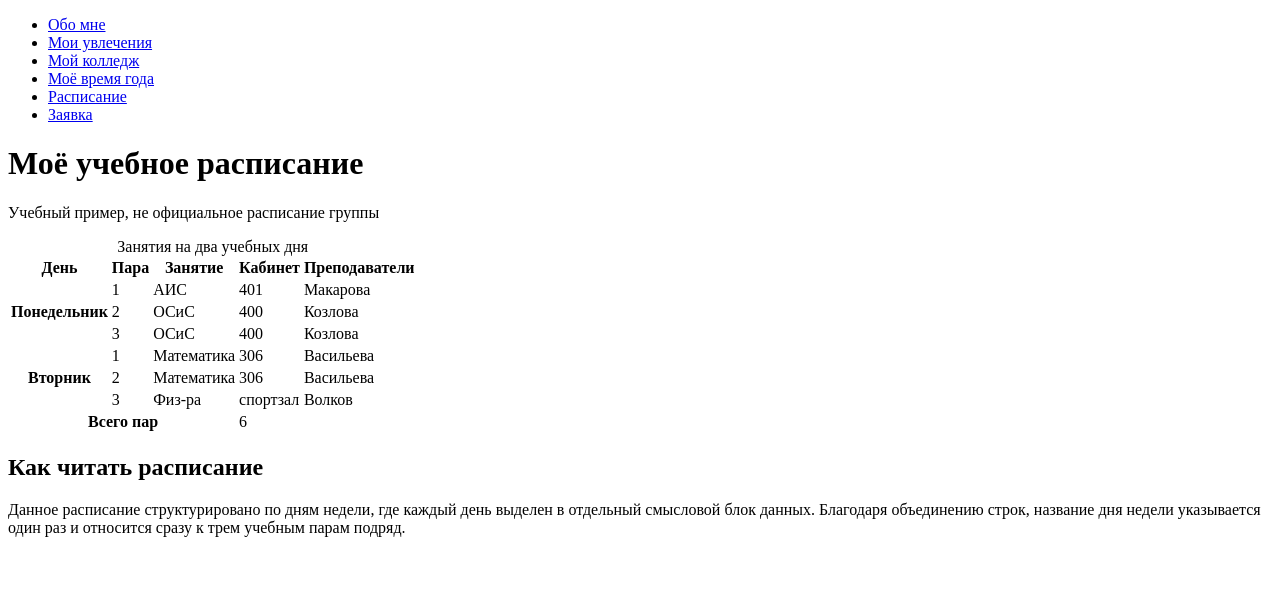
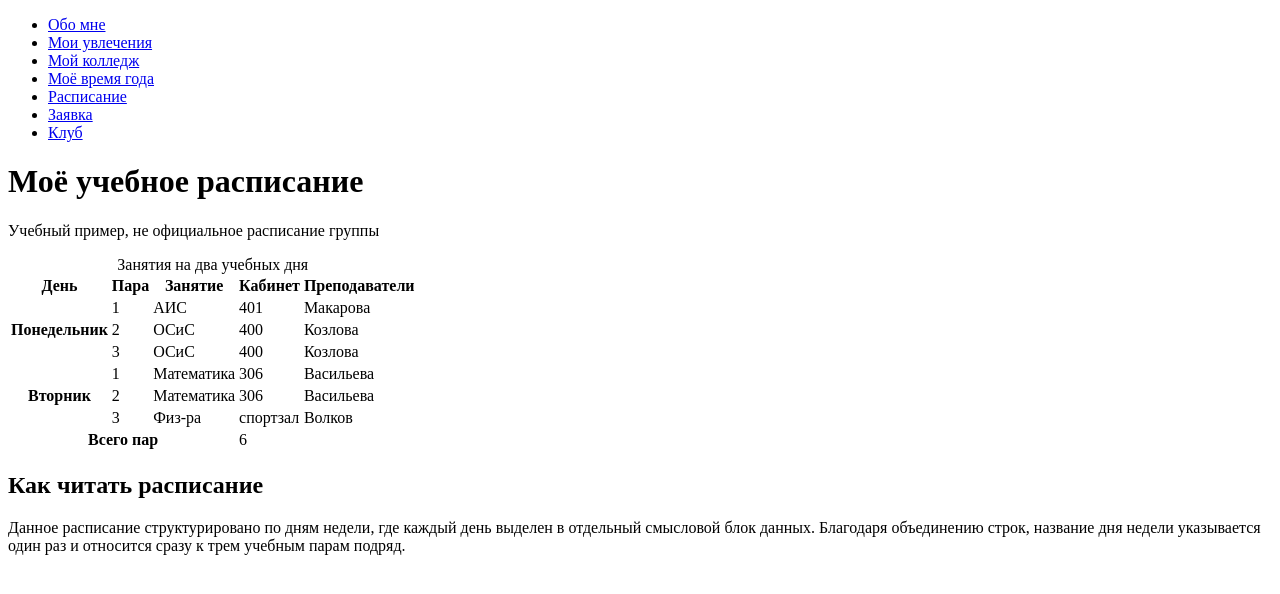
Before and after one commit to GavrilovaAnastasia67/uchebnaya-praktika, a plain HTML site: page about-me/schedule.html in a window 1280 px wide. Drawn offline with Linux system fonts and the light colour scheme.

Commit message:
Add semantic layout and club page

```diff
--- a/about-me/schedule.html
+++ b/about-me/schedule.html
@@ -15,6 +15,7 @@
                 <li><a href="season.html">Моё время года</a></li>
                 <li><a href="schedule.html">Расписание</a></li>
                 <li><a href="application.html">Заявка</a></li>
+                <li><a href="club.html">Клуб</a></li>
             </ul>
         </nav>
     </header>
```
Also changed, not shown: about-me/application.html (+1 -0 lines), about-me/hobby.html (+1 -0 lines).
